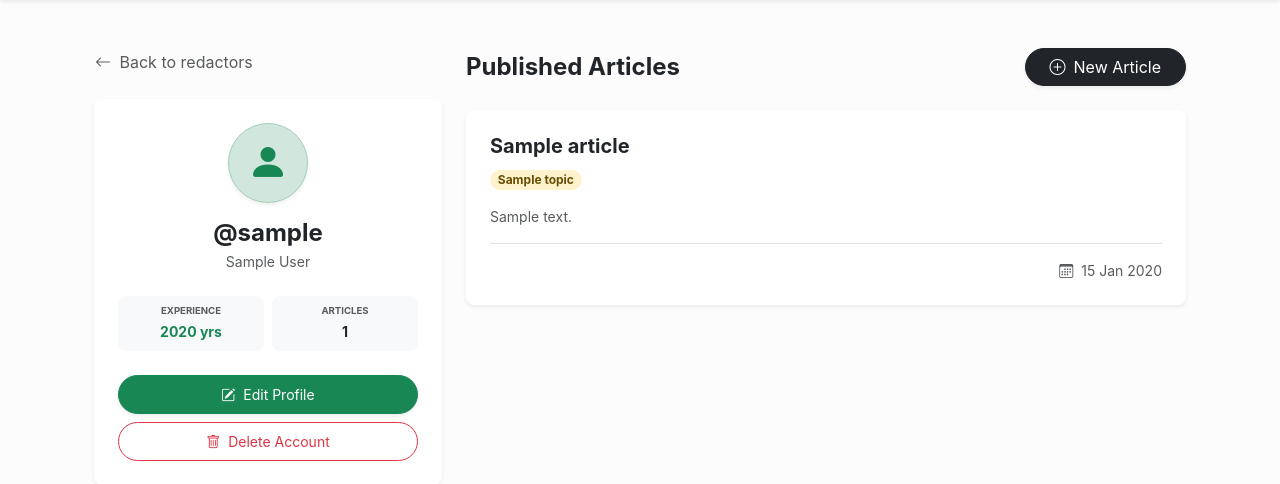
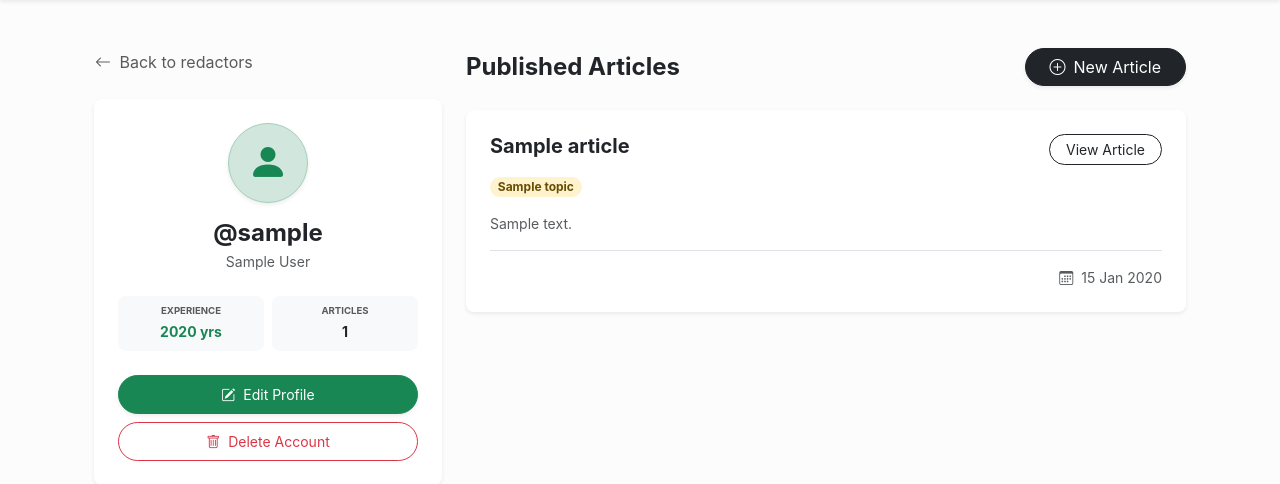
Before and after one commit to vadym-zahrebelnyi/news-agency, a Django app: page /redactors/1/ in a window 1280 px wide. Shown: the part 59-543 px from the top of the page. Run offline with Django 5.2, Linux system fonts and the light colour scheme; a user stored in the database is signed in; tables that the repository leaves empty hold one stand-in row (values such as "Sample post").

Commit message:
feat: implement view_article bnt on redactor detail page

```diff
--- a/templates/newspaper/redactor_detail.html
+++ b/templates/newspaper/redactor_detail.html
@@ -61,10 +61,14 @@
       {% for article in redactor.articles.all %}
         <article class="card border-0 shadow-sm mb-3 hvr-shadow rounded-3 bg-white">
           <div class="card-body p-4">
-            <h5 class="fw-bold mb-2">
+            <h5 class="fw-bold mb-2 d-flex justify-content-between">
               <a href="{% url 'newspaper:article-detail' pk=article.id %}" class="text-decoration-none text-dark">
                 {{ article.title }}
               </a>
+              <a href="{% url 'newspaper:article-detail' pk=article.id %}" class="btn btn-sm btn-outline-dark rounded-pill px-3">
+                View Article
+              </a>
+
             </h5>
 
             <div class="mb-3">
```
